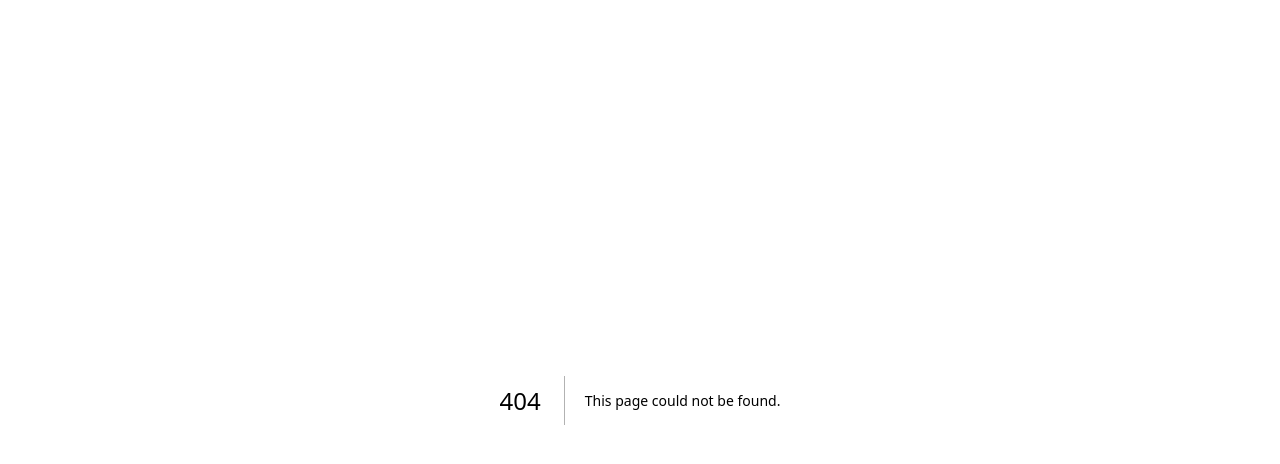
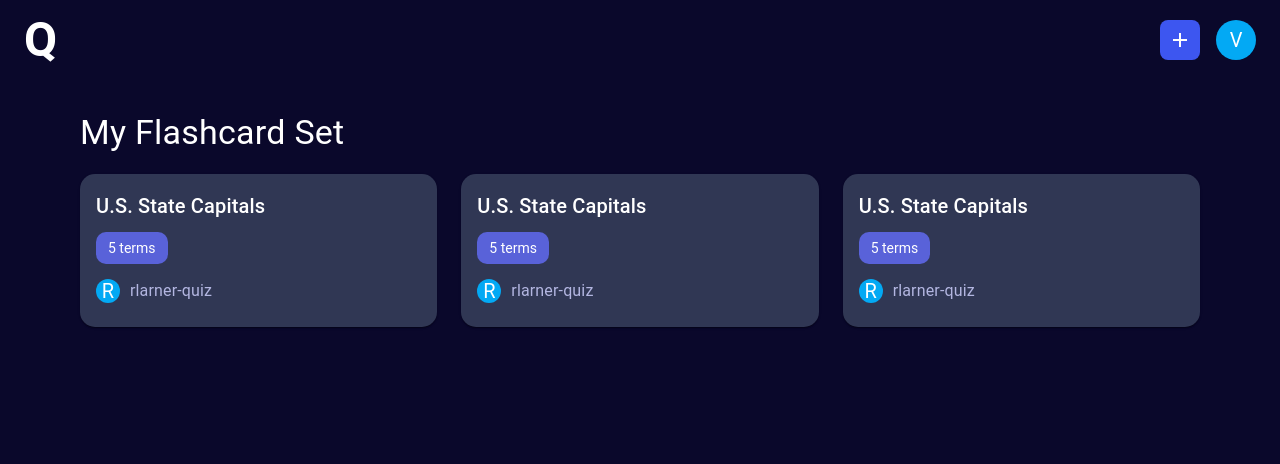
Before and after one commit to sylaschacko/flashcards, a Next.js app: page /flashcardset in a window 1280 px wide. Before the commit this address had no page. Shown: the top 464 px of the page. Built offline with nearby package versions, Linux system fonts and the light colour scheme.

Commit message:
Added a navbar, generate flashcard page, and a my flashcard set page

```diff
--- /dev/null
+++ b/app/components/NavBar.js
@@ -0,0 +1,101 @@
+"use client";
+import React, { useState } from "react";
+import {
+  AppBar,
+  Toolbar,
+  IconButton,
+  Menu,
+  MenuItem,
+  Avatar,
+  Box,
+  Typography,
+  Tooltip,
+} from "@mui/material";
+import AddIcon from "@mui/icons-material/Add";
+import { useRouter } from "next/navigation";
+
+const NavBar = () => {
+  const router = useRouter();
+  const [anchorElUser, setAnchorElUser] = useState(null);
+  const handleOpenUserMenu = (event) => {
+    setAnchorElUser(event.currentTarget);
+  };
+  const handleCloseUserMenu = () => {
+    setAnchorElUser(null);
+  };
+
+  return (
+    <AppBar position="static" sx={{ bgcolor: "#0A082B", pt: 1 }} elevation={0}>
+      <Toolbar>
+        <Typography variant="h3" sx={{ fontWeight: 700 }}>
+          Q
+        </Typography>
+        <Box sx={{ flexGrow: 1 }} />
+
+        {/* Add Icon */}
+        <Box>
+          <Tooltip title="Create flashcard set">
+            <IconButton
+              edge="end"
+              color="inherit"
+              aria-label="add"
+              sx={{ mr: 2, bgcolor: "#3D56F0", color: "#fff", borderRadius: 2 }}
+              onClick={() => {
+                router.push("/");
+              }}
+            >
+              <AddIcon />
+            </IconButton>
+          </Tooltip>
+        </Box>
+        <Box>
+          <IconButton onClick={handleOpenUserMenu} sx={{ p: 0 }}>
+            <Avatar alt="Profile Picture" sx={{ bgcolor: "#03A9F4" }}>
+              V
+            </Avatar>
+          </IconButton>
+          <Menu
+            sx={{
+              mt: "45px",
+              "& .MuiPaper-root": {
+                backgroundColor: "#303754",
+              },
+            }}
+            id="menu-appbar"
+            anchorEl={anchorElUser}
+            anchorOrigin={{
+              vertical: "top",
+              horizontal: "right",
+            }}
+            keepMounted
+            transformOrigin={{
+              vertical: "top",
+              horizontal: "right",
+            }}
+            open={Boolean(anchorElUser)}
+            onClose={handleCloseUserMenu}
+          >
+            <MenuItem>
+              <Typography
+                textAlign="center"
+                sx={{ color: "white" }}
+                onClick={() => {
+                  router.push("/flashcardset");
+                }}
+              >
+                My Flashcard Sets
+              </Typography>
+            </MenuItem>
+            <MenuItem>
+              <Typography textAlign="center" sx={{ color: "white" }}>
+                Log Out
+              </Typography>
+            </MenuItem>
+          </Menu>
+        </Box>
+      </Toolbar>
+    </AppBar>
+  );
+};
+
+export default NavBar;
--- a/app/flashcard/page.js
+++ b/app/flashcard/page.js
@@ -1,6 +1,7 @@
 "use client";
 import FlashcardList from "../components/FlashcardList";
 import { Grid, Container, Typography, Divider } from "@mui/material";
+import NavBar from "../components/NavBar";
 
 export default function Home() {
   const flashcards = [
@@ -14,6 +15,7 @@ export default function Home() {
       maxWidth="xl"
       sx={{ height: "100vh", backgroundColor: "#0A082B", margin: 0 }}
     >
+      <NavBar />
       <FlashcardList flashcards={flashcards} />
       <Container sx={{ mt: 4 }}>
         {flashcards.map((flashcard, index) => (
--- /dev/null
+++ b/app/flashcardset/page.js
@@ -0,0 +1,110 @@
+"use client";
+import React from "react";
+import {
+  Box,
+  Grid,
+  Card,
+  CardContent,
+  Typography,
+  Avatar,
+  Chip,
+} from "@mui/material";
+import NavBar from "../components/NavBar";
+import { useRouter } from "next/navigation";
+
+const FlashcardSet = () => {
+  const router = useRouter();
+
+  const handleCardClick = () => {
+    router.push("/flashcard"); // Navigate to the desired route
+  };
+  // Example data
+  const flashcardSets = [
+    {
+      title: "U.S. State Capitals",
+      terms: 5,
+      username: "rlarner-quiz",
+    },
+    {
+      title: "U.S. State Capitals",
+      terms: 5,
+      username: "rlarner-quiz",
+    },
+    {
+      title: "U.S. State Capitals",
+      terms: 5,
+      username: "rlarner-quiz",
+    },
+  ];
+
+  return (
+    <Box sx={{ bgcolor: "#0A082B", height: "100vh" }}>
+      <NavBar />
+      <Box sx={{ paddingLeft: 10, paddingRight: 10, paddingTop: 5 }}>
+        <Typography variant="h4" sx={{ color: "#fff", marginBottom: "20px" }}>
+          My Flashcard Set
+        </Typography>
+        <Grid container spacing={3}>
+          {flashcardSets.map((set, index) => (
+            <Grid item xs={12} md={4} key={index}>
+              <Card
+                sx={{
+                  backgroundColor: "#303754",
+                  borderRadius: "15px",
+                  cursor: "pointer",
+                }}
+                onClick={handleCardClick}
+              >
+                <CardContent>
+                  <Typography variant="h6" sx={{ color: "#fff" }}>
+                    {set.title}
+                  </Typography>
+                  {set.terms && (
+                    <Chip
+                      label={`${set.terms} terms`}
+                      sx={{
+                        marginTop: "10px",
+                        backgroundColor: "#5962D9",
+                        color: "#fff",
+                        fontSize: "14px",
+                        borderRadius: "10px",
+                      }}
+                    />
+                  )}
+                  {set.description && (
+                    <Typography
+                      variant="body2"
+                      sx={{ color: "#B3B6E1", marginTop: "10px" }}
+                    >
+                      {set.description}
+                    </Typography>
+                  )}
+                  {set.username && (
+                    <Box
+                      sx={{
+                        display: "flex",
+                        alignItems: "center",
+                        marginTop: "15px",
+                      }}
+                    >
+                      <Avatar
+                        sx={{ bgcolor: "#03A9F4", width: 24, height: 24 }}
+                      >
+                        {set.username.charAt(0).toUpperCase()}
+                      </Avatar>
+                      <Typography sx={{ color: "#B3B6E1", marginLeft: "10px" }}>
+                        {set.username}
+                      </Typography>
+                    </Box>
+                  )}
+                </CardContent>
+              </Card>
+            </Grid>
+          ))}
+        </Grid>
+      </Box>
+    </Box>
+  );
+};
+
+export default FlashcardSet;
--- a/app/page.js
+++ b/app/page.js
@@ -1,4 +1,7 @@
 "use client";
+import React from "react";
+import { AppBar, Toolbar, Button, Avatar, Box } from "@mui/material";
+import AddIcon from "@mui/icons-material/Add";
 
 import Generate from "./components/Generate";
 
```
